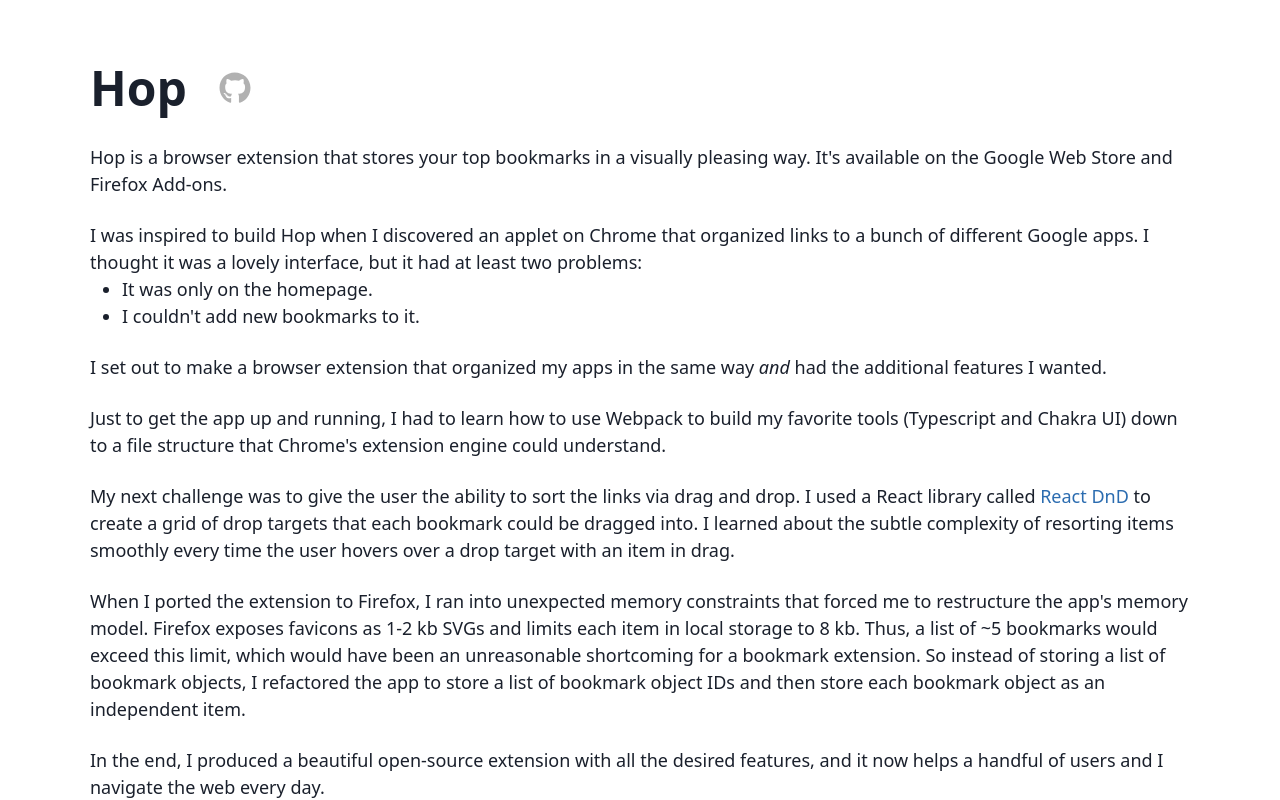
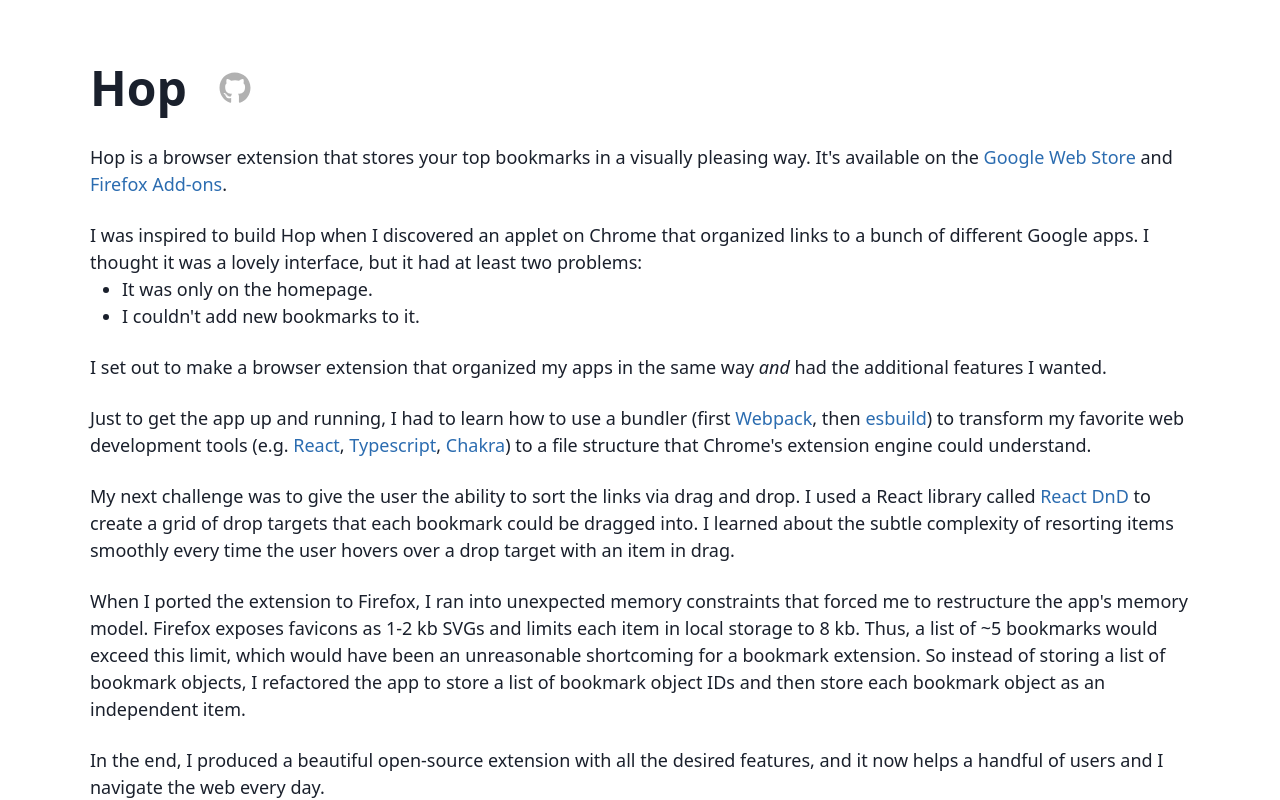
Before and after one commit to masonmcelvain/masonmcelvain, a Next.js app: page /hop in a window 1280 px wide. Shown: the top 800 px of the page. Built offline with nearby package versions, Linux system fonts and the light colour scheme.

Commit message:
fix(hop): add more links

```diff
--- a/markdown/hop/HopProse.mdx
+++ b/markdown/hop/HopProse.mdx
@@ -1,5 +1,7 @@
-Hop is a browser extension that stores your top bookmarks in a visually pleasing way.
-It's available on the Google Web Store and Firefox Add-ons.
+Hop is a browser extension that stores your top bookmarks in a visually pleasing
+way. It's available on the [Google Web
+Store](https://chrome.google.com/webstore/detail/hop/djdlkcbfbdebfaoakhnoienanaakgccd)
+and [Firefox Add-ons](https://addons.mozilla.org/en-US/firefox/addon/hop).
 
 <br />
 
@@ -17,9 +19,11 @@ had the additional features I wanted.
 
 <br />
 
-Just to get the app up and running, I had to learn how to use Webpack to build my
-favorite tools (Typescript and Chakra UI) down to a file structure that Chrome's
-extension engine could understand.
+Just to get the app up and running, I had to learn how to use a bundler (first
+[Webpack](https://webpack.js.org), then [esbuild](https://esbuild.github.io)) to
+transform my favorite web development tools (e.g. [React](https://react.dev),
+[Typescript](https://www.typescriptlang.org), [Chakra](https://chakra-ui.com))
+to a file structure that Chrome's extension engine could understand.
 
 <br />
 
```
